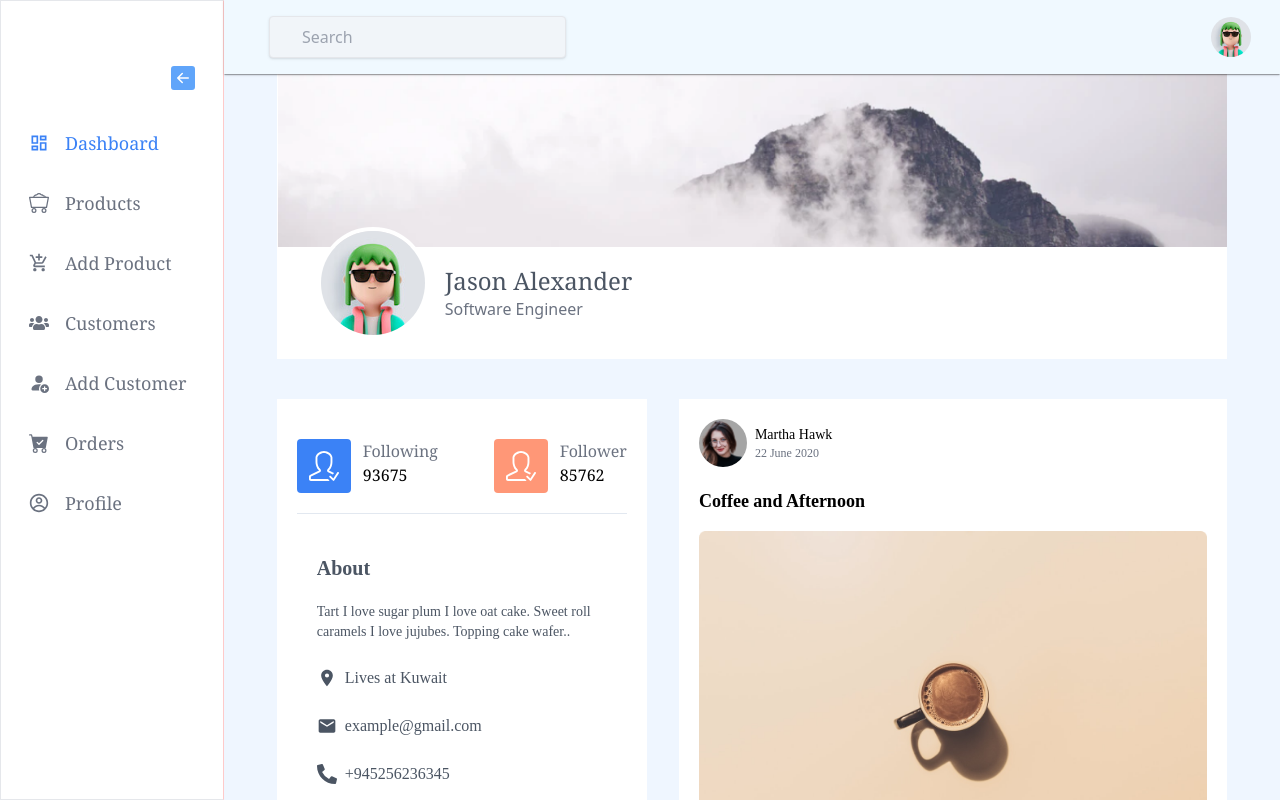
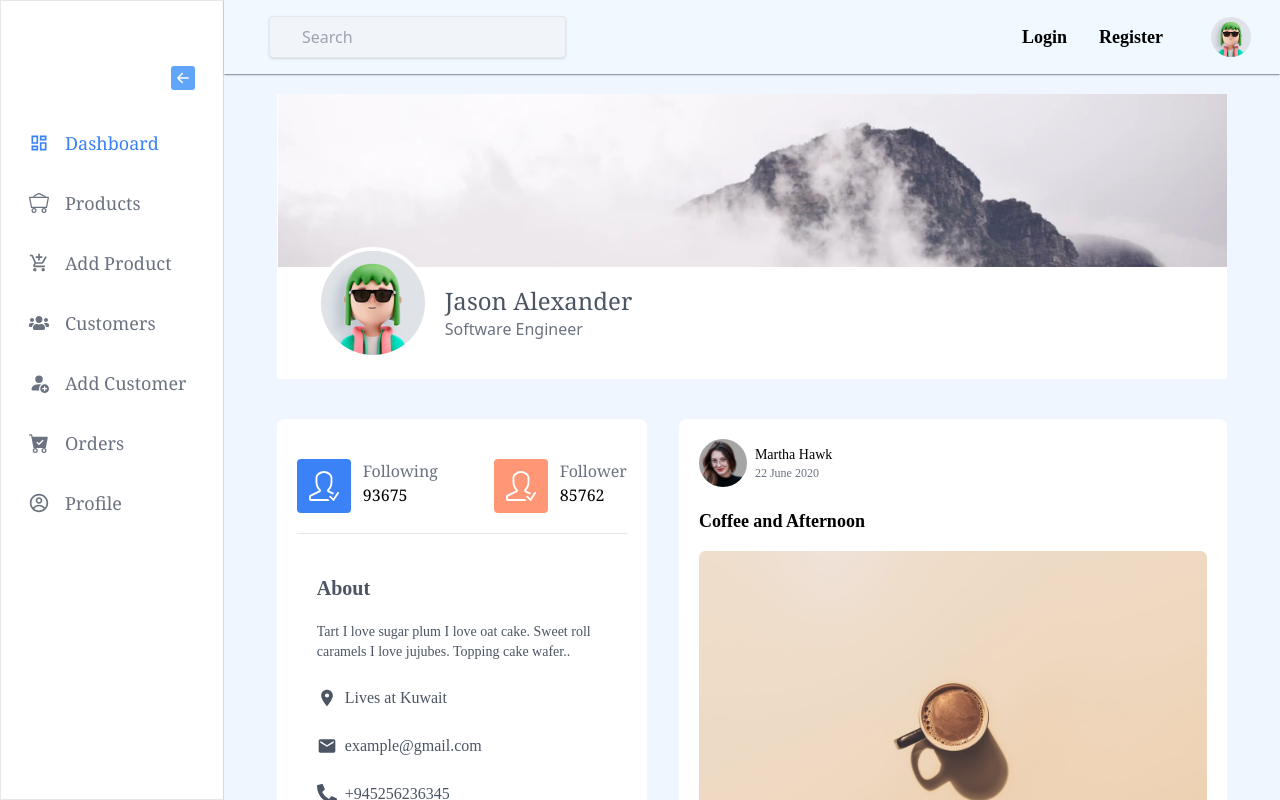
Before and after one commit to loknathsd/E-commerce-dashboard, a React (Create React App) app: page /profile in a window 1280 px wide. Shown: the top 800 px of the page. Built offline with nearby package versions, Linux system fonts and the light colour scheme.

Commit message:
some updates

```diff
--- a/src/components/About.jsx
+++ b/src/components/About.jsx
@@ -34,7 +34,7 @@ const info = [
 
 const About = () => {
     return (
-        <div className='bg-white w-[40%] h-[100vh] p-5 divide-y divide-slate-200 font-[Montserrat] font-medium'>
+        <div className='bg-white w-[40%] h-[550px] rounded-lg p-5 divide-y divide-slate-200 font-[Montserrat] font-medium'>
             <div className='flex justify-center gap-14 py-5 font-serif'>
                 <div className="flex gap-3">
                     <p className='text-3xl bg-blue-500 p-3 rounded text-white self-center '><SlUserFollowing /> </p>
--- a/src/components/Cover.jsx
+++ b/src/components/Cover.jsx
@@ -5,7 +5,7 @@ import Avatar from '../images/avatar.jpg'
 const Cover = () => {
     return (
         <div className='bg-white'>
-                <img className='' src={CoverLogo} alt="" />
+                <img className='w-full' src={CoverLogo} alt="" />
                 <div className='flex gap-4 mx-10 pb-5'>
                     <img className='w-28 border-4 border-white rounded-full -mt-5 ' src={Avatar} alt="" />
                     <div className='self-center'>
--- a/src/components/Navbar/Navbar.jsx
+++ b/src/components/Navbar/Navbar.jsx
@@ -10,6 +10,7 @@ import Avatar from '@mui/material/Avatar';
 import Tooltip from '@mui/material/Tooltip';
 import MenuItem from '@mui/material/MenuItem';
 import Logo from '../../images/avatar.jpg'
+import { Link } from 'react-router-dom';
 
 const settings = ['Profile', 'Account', 'Dashboard', 'Logout'];
 
@@ -25,7 +26,7 @@ function Navbar() {
   };
 
   return (
-    <AppBar elevation={1} position="sticky"  style={{ background: '#f0f9ff',padding:'5px'}}  >
+    <AppBar elevation={1} position="sticky" style={{ background: '#f0f9ff', padding: '5px' }}  >
       <Container maxWidth="xl">
         <Toolbar disableGutters>
           <Typography
@@ -44,9 +45,9 @@ function Navbar() {
             }}
           >
           </Typography>
-            <div>
-              <input placeholder='Search' type="text" className='px-8 py-2 border shadow rounded bg-slate-100 text-black ' />
-            </div>
+          <div>
+            <input placeholder='Search' type="text" className='px-8 py-2 border shadow rounded bg-slate-100 text-black ' />
+          </div>
 
           <Typography
             variant="h5"
@@ -67,9 +68,11 @@ function Navbar() {
 
           </Typography>
           <Box sx={{ flexGrow: 1, display: { xs: 'none', md: 'flex' } }}>
-
           </Box>
-
+          <div className="text-black flex gap-8 mr-12 font-[Montserrat] text-lg font-bold">
+            <Link to='/login'>Login</Link>
+            <Link to='/register'>Register</Link>
+          </div>
           <Box sx={{ flexGrow: 0 }}>
             <Tooltip title="Open settings">
               <IconButton onClick={handleOpenUserMenu} sx={{ p: 0 }}>
--- a/src/components/Posts/Post.jsx
+++ b/src/components/Posts/Post.jsx
@@ -5,7 +5,7 @@ import {MdSend} from 'react-icons/md'
 const Post = ({dt}) => {
     const {name,photo,banner,status} = dt;
     return (
-        <div className='bg-white p-5 mb-10 font-[Montserrat]'>
+        <div className='bg-white p-5 mb-10 font-[Montserrat] rounded-lg'>
             <div className="flex gap-2 mb-5">
                 <img className='w-12 rounded-full ' src={photo} alt="" />
                 <div className='text-xs self-center'>
--- a/src/data/data.js
+++ b/src/data/data.js
@@ -222,12 +222,10 @@ export const ordersData = [
 
 
 export const customersGrid = [
-    // { type: 'checkbox', width:'2'},
     {
         field: 'CustomerName',
         headerName: 'Customer Name',
         width: '250',
-        textAlign:'Center',
         marginLeft:'50px',
         renderCell:(params)=> <div className="image flex gap-4">
         <img
@@ -250,7 +248,7 @@ export const customersGrid = [
     {
         field: 'Status',
         headerName: 'Status',
-        width: '160',
+        width: '130',
         format: 'yMd',
         textAlign: 'Center',
         renderCell: (params) => <p className={`${params.value=== 'Active' ? 'bg-blue-400' : params.value=== 'Pending' ? 'bg-red-400' :  params.value==='Completed' ? 'bg-green-400' : params.value==='Rejected' ? 'bg-red-600' : params.value==='Cancel' ? 'bg-[#FF5C8E]' : ''} text-white px-3 py-1 rounded-full`} >{params.value}</p> ,
@@ -261,28 +259,26 @@ export const customersGrid = [
         headerName: 'Weeks',
         width: '100',
         format: 'C2',
-        textAlign: 'Center'
     },
     {
         field: 'Budget',
         headerName: 'Budget',
         width: '100',
         format: 'yMd',
-        textAlign: 'Center'
     },
 
     {
         field: 'Location',
         headerName: 'Location',
         width: '100',
-        textAlign: 'Center'
+        align: 'center'
     },
 
     {
         field: 'id',
         headerName: 'Customer ID',
         width: '100',
-        textAlign: 'Center',
+        align: 'center',
         isPrimaryKey: true,
     },
 
--- a/src/pages/Customers.jsx
+++ b/src/pages/Customers.jsx
@@ -5,9 +5,10 @@ import { customersGrid,customersData } from '../data/data';
 const Customers = () => {
     return (
         <div >
-            <h1 className='text-3xl font-serif mt-5 ml-10 mb-6 text-gray-600'>Customers List</h1>
+            <h1 className='text-3xl font-serif mt-5 ml-10 mb-6 text-gray-600'>Customer List</h1>
             <div className='w-[95%] mx-auto bg-white rounded h-[100vh]'>
                 <DataGrid
+                   className=''
                     rows={customersData}
                     columns={customersGrid}
                     initialState={{
--- a/src/pages/Profile.jsx
+++ b/src/pages/Profile.jsx
@@ -5,7 +5,7 @@ import Posts from '../components/Posts/Posts';
 
 const Profile = () => {
     return (
-        <div className='w-[90%] mx-auto'>
+        <div className='w-[90%] mx-auto mt-5'>
            <Cover/>
            <div className="mt-10 flex gap-8">
             <About/>
```
